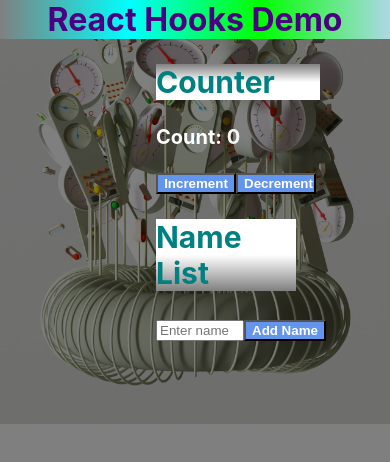
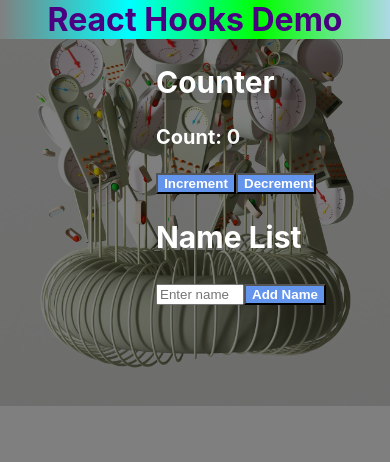
Before and after one commit to Seun0001/React_Hooks_Demonstration_App, a React (Create React App) app in the folder react-hooks-demonstration-app/: page / in a window 390 px wide. Shown: the top 462 px of the page. Built offline with nearby package versions, Linux system fonts and the light colour scheme.

Commit message:
Hooks on React Project Done

```diff
--- a/react-hooks-demonstration-app/src/Components/ReactHooks/ReactHooks.css
+++ b/react-hooks-demonstration-app/src/Components/ReactHooks/ReactHooks.css
@@ -70,9 +70,9 @@ button {
         text-align: end;
     }
     .countList > h2 {
-        color: teal;
-        background: linear-gradient(grey, white, white);
-        width: 70%;
+        color: #fff;
+        background: rgba(0, 0, 0, 0.1);
+        width: 60%;
     }
     div > .countList,
     div > .keyName {
@@ -80,9 +80,9 @@ button {
         margin-left: 40%;
     }
     .keyName > h2 {
-        color: teal;
-        background: linear-gradient(white, white, grey);
-        width: 60%;
+        color: #fff;
+        background: none;
+        width: 80%;
     }
     .new-edit {
         display: flex;
```
